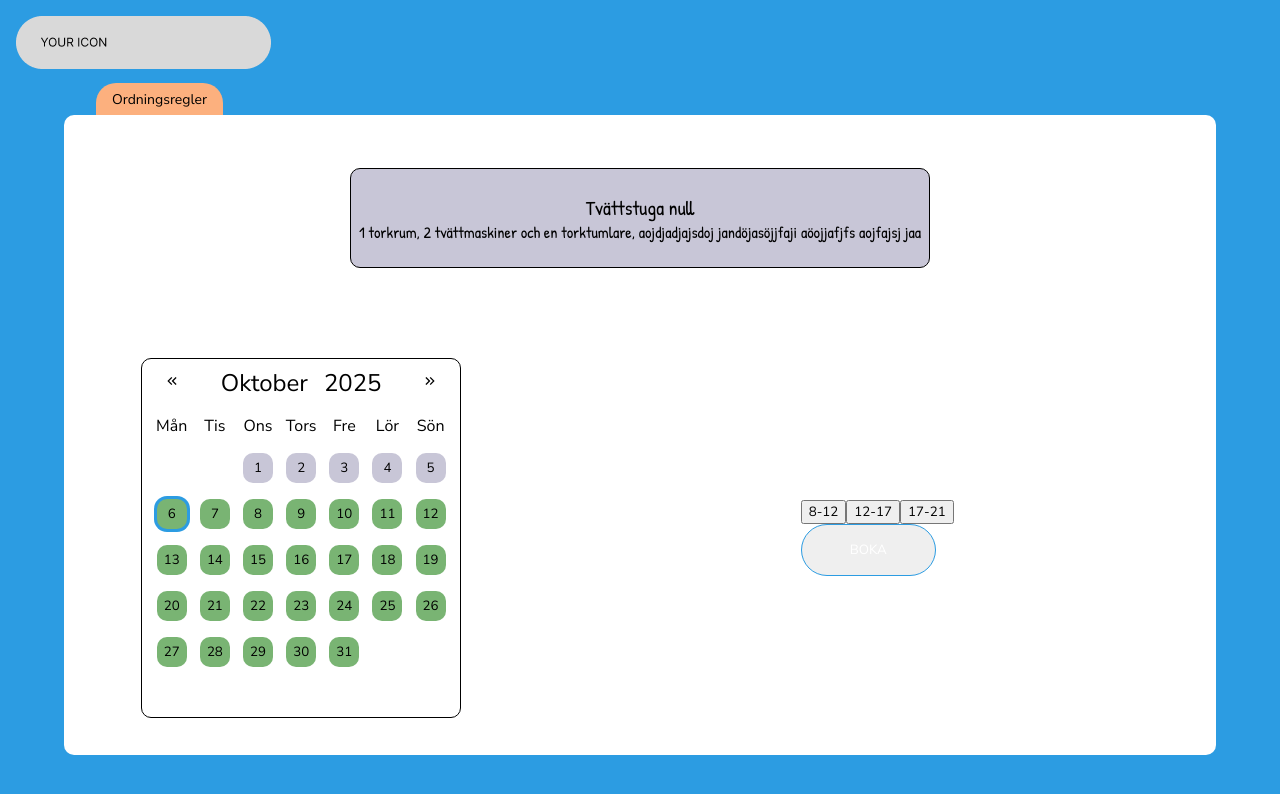
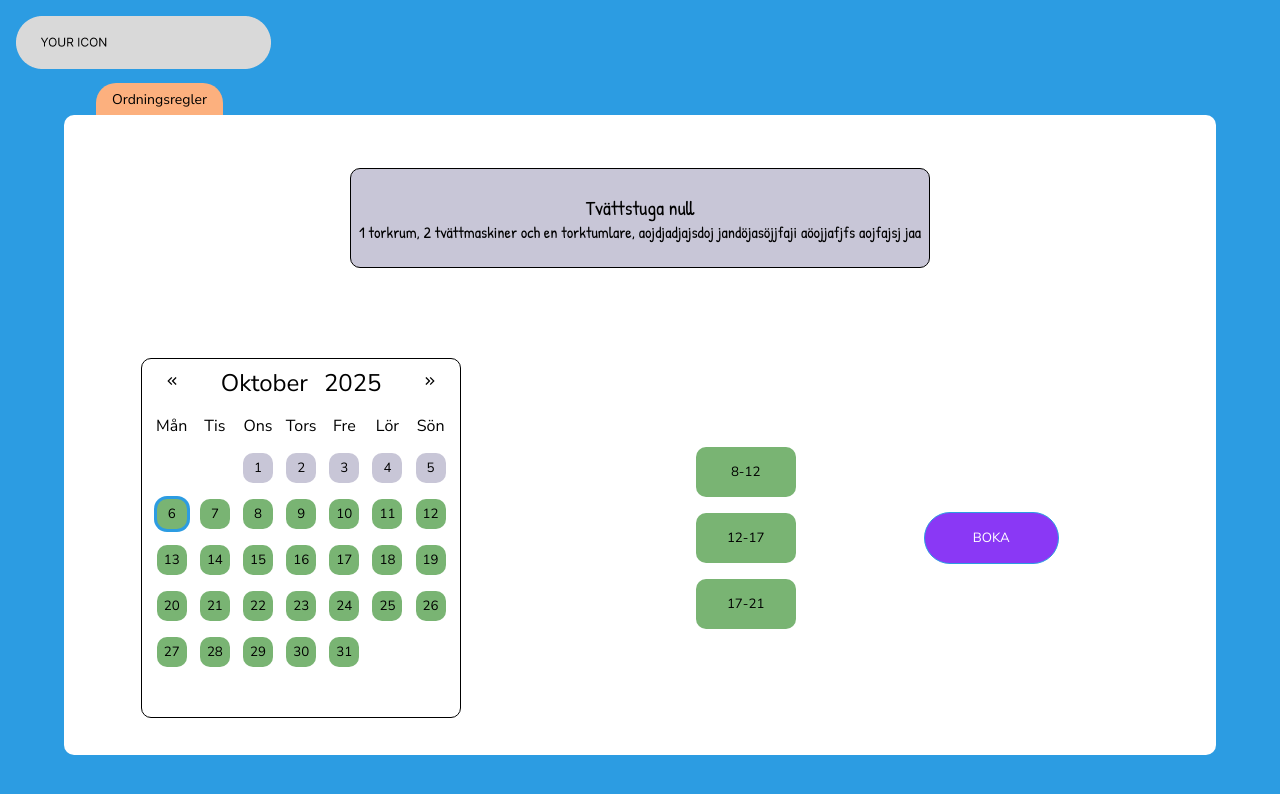
Before and after one commit to Chokladglasyr/LaundryBooking, a React (Vite) app in the folder frontend/: page /booking in a window 1280 px wide. Shown: the top 794 px of the page. Built offline with nearby package versions, Linux system fonts and the light colour scheme.

Commit message:
feat: added styling to timeslot buttons and selection choice

```diff
--- a/frontend/src/App.css
+++ b/frontend/src/App.css
@@ -49,7 +49,7 @@ form {
   flex-direction: column;
   gap: 1rem;
 }
-.primary-btn {
+.primary-btn, .primary-btn-booking {
   padding: 1rem 3rem;
   border-radius: 50px;
   border: 1px solid var(--primary-blue-color);
@@ -60,6 +60,6 @@ form {
 #login {
   background-color: var(--primary-green-color);
 }
-#nav-admin, #book{
+#nav-admin, .primary-btn-booking{
   background-color: var(--secondary-purple-color);
 }
--- a/frontend/src/components/Calendar.tsx
+++ b/frontend/src/components/Calendar.tsx
@@ -22,6 +22,7 @@ function Calendar() {
   const [currentMonth, setCurrentMonth] = useState(currentDate.getMonth());
   const [currentYear, setCurrentYear] = useState(currentDate.getFullYear());
   const [selectedDate, setSelectedDate] = useState(currentDate);
+  const [selectedTime, setSelectedTime] = useState(0)
 
   const today = new Date()
   today.setHours(0, 0, 0, 0)
@@ -51,7 +52,11 @@ function Calendar() {
       setSelectedDate(pickedDate);
     }
   };
+  const handleTimePick = (time: number) => {
+    setSelectedTime(time)
+  }
   console.log(selectedDate);
+  console.log(selectedTime);
   return (
     <>
       <div className="calendar-app">
@@ -105,11 +110,11 @@ function Calendar() {
       </div>
       <div className="booking-container">
         <div className="timeslots-container">
-          <button className="timeslot-1">8-12</button>
-          <button className="timeslot-2">12-17</button>
-          <button className="timeslot-3">17-21</button>
+          <button onClick={() => handleTimePick(1)} className={selectedTime === 1 ? 'timeslot-selected' : 'timeslot'} value={1}>8-12</button>
+          <button onClick={() => handleTimePick(2)} className={selectedTime === 2 ? 'timeslot-selected' : 'timeslot'} value={2}>12-17</button>
+          <button onClick={() => handleTimePick(3)} className={selectedTime === 3 ? 'timeslot-selected' : 'timeslot'} value={3}>17-21</button>
         </div>
-        <button className="primary-btn">BOKA</button>
+        <button className="primary-btn-booking" id="book-time">BOKA</button>
       </div>
     </>
   );
--- a/frontend/src/components/ChooseRoom.tsx
+++ b/frontend/src/components/ChooseRoom.tsx
@@ -33,7 +33,7 @@ function ChooseRoom() {
             </option>
           ))}
         </select>
-        <button className="primary-btn" id="book">
+        <button className="primary-btn-booking" id="book">
           BOKA
         </button>
       </form>
--- a/frontend/src/css/booking.css
+++ b/frontend/src/css/booking.css
@@ -23,7 +23,6 @@
   }
   @media (min-width: 600px) {
     grid-column: 1 / span 2;
-
   }
 }
 #booking {
@@ -81,7 +80,6 @@
     &:focus {
       border: dashed 1px var(--secondary-green-color);
     }
-
   }
 }
 .valid-days {
@@ -89,8 +87,8 @@
   border-radius: 10px;
 }
 .valid-days-selected {
-    border-radius: 10px;
-    border: dashed 6px var(--tertiary-green-color);
+  border-radius: 10px;
+  border: dashed 6px var(--tertiary-green-color);
 }
 .invalid-days {
   background-color: var(--primary-grey-color);
@@ -103,3 +101,27 @@
 #current-day {
   box-shadow: 0 0 0 3px var(--primary-blue-color);
 }
+.booking-container {
+  display: flex;
+  flex-direction: row;
+  align-items: center;
+  gap: 8rem;
+}
+.timeslots-container {
+  display: flex;
+  flex-direction: column;
+  gap: 1rem;
+}
+.timeslot, .timeslot-selected, .timeslot-invalid {
+  width: 100px;
+  padding: 1rem;
+  border-radius: 10px;
+  border: none;
+  background-color: var(--secondary-green-color);
+}
+.timeslot-selected {
+    border: dashed 2px var(--tertiary-green-color)
+}
+.timeslot-invalid {
+    background-color: var(--primary-red-color);
+}
```
